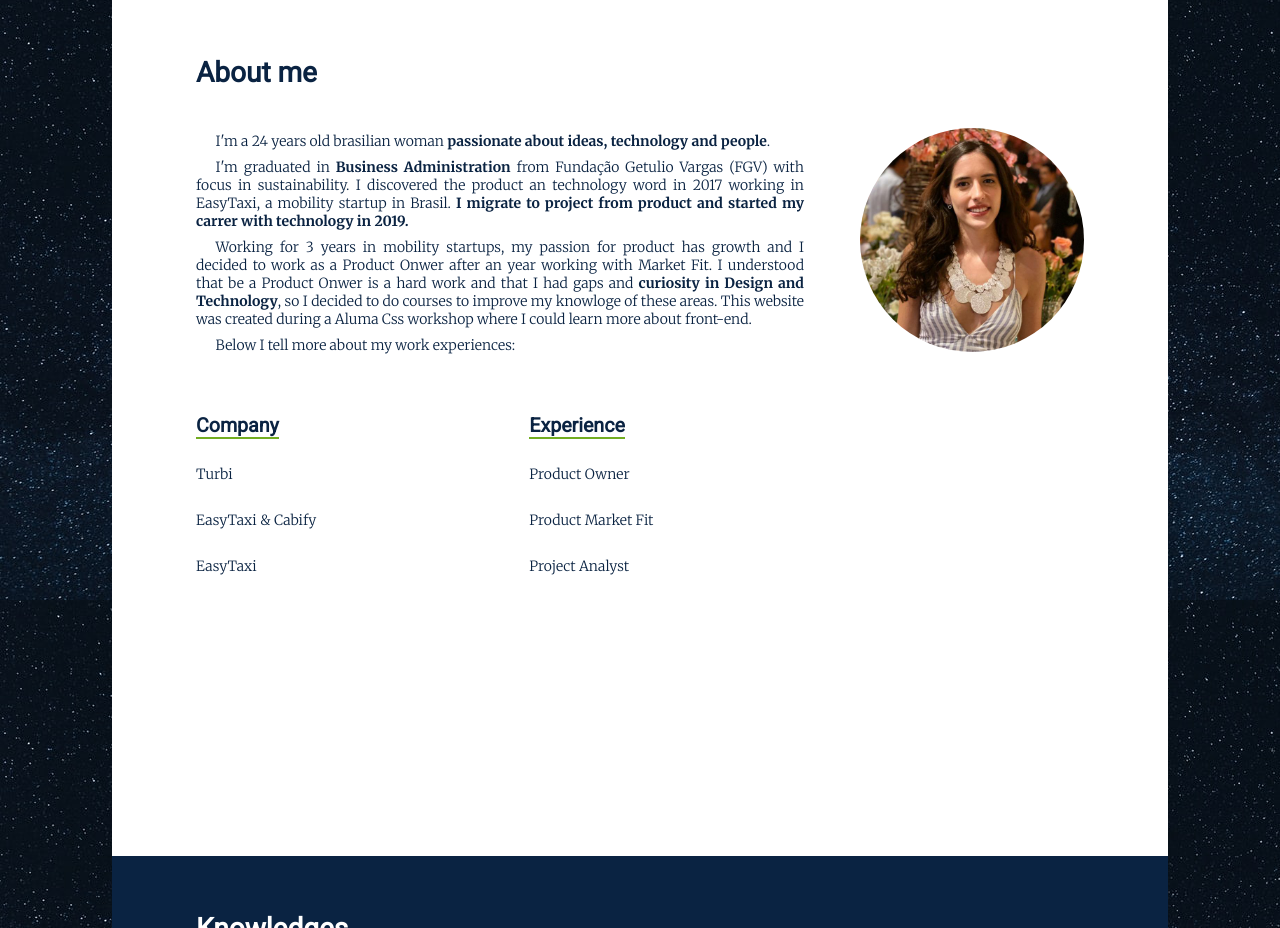
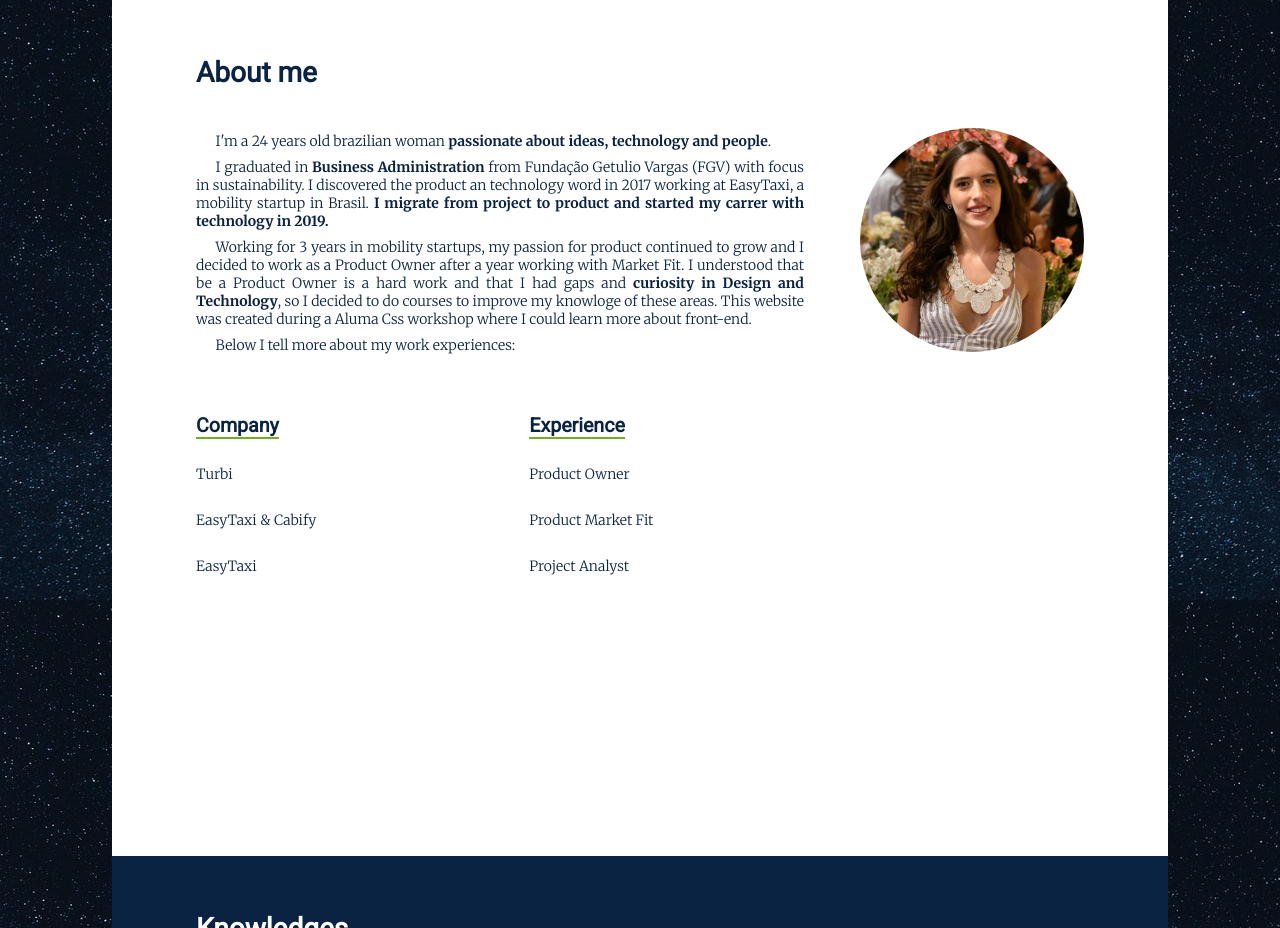
Before and after one commit to juliesarvasi/juliesite, a plain HTML site: page index.html in a window 1280 px wide. Shown: the part 800-1728 px from the top of the page. Drawn offline with Linux system fonts and the light colour scheme.

Commit message:
fix gramatical errors

```diff
--- a/index.html
+++ b/index.html
@@ -42,11 +42,11 @@
     </figure>
     <h1>
     </h1>
-    <p>I'm a 24 years old brasilian woman<b> passionate about ideas, technology and people</b>.
+    <p>I'm a 24 years old brazilian woman<b> passionate about ideas, technology and people</b>.
     </p>
-    <p>I'm graduated in <b>Business Administration</b> from Fundação Getulio Vargas (FGV) with focus in sustainability. I discovered the product an technology word in 2017 working in EasyTaxi, a mobility startup in Brasil. <b>I migrate to project from product and started my carrer with technology in 2019.</b>
+    <p>I graduated in <b>Business Administration</b> from Fundação Getulio Vargas (FGV) with focus in sustainability. I discovered the product an technology word in 2017 working at EasyTaxi, a mobility startup in Brasil. <b>I migrate from project to product and started my carrer with technology in 2019.</b>
     </p>
-    <p>Working for 3 years in mobility startups, my passion for product has growth and I decided to work as a Product Onwer after an year working with Market Fit. I understood that be a Product Onwer is a hard work and that I had gaps and <b>curiosity in Design and Technology</b>, so I decided to do courses to improve my knowloge of these areas.
+    <p>Working for 3 years in mobility startups, my passion for product continued to grow and I decided to work as a Product Owner after a year working with Market Fit. I understood that be a Product Owner is a hard work and that I had gaps and <b>curiosity in Design and Technology</b>, so I decided to do courses to improve my knowloge of these areas.
       This website was created during a Aluma Css workshop where I could learn more about front-end.
     </p>
     <p> Below I tell more about my work experiences:
```
